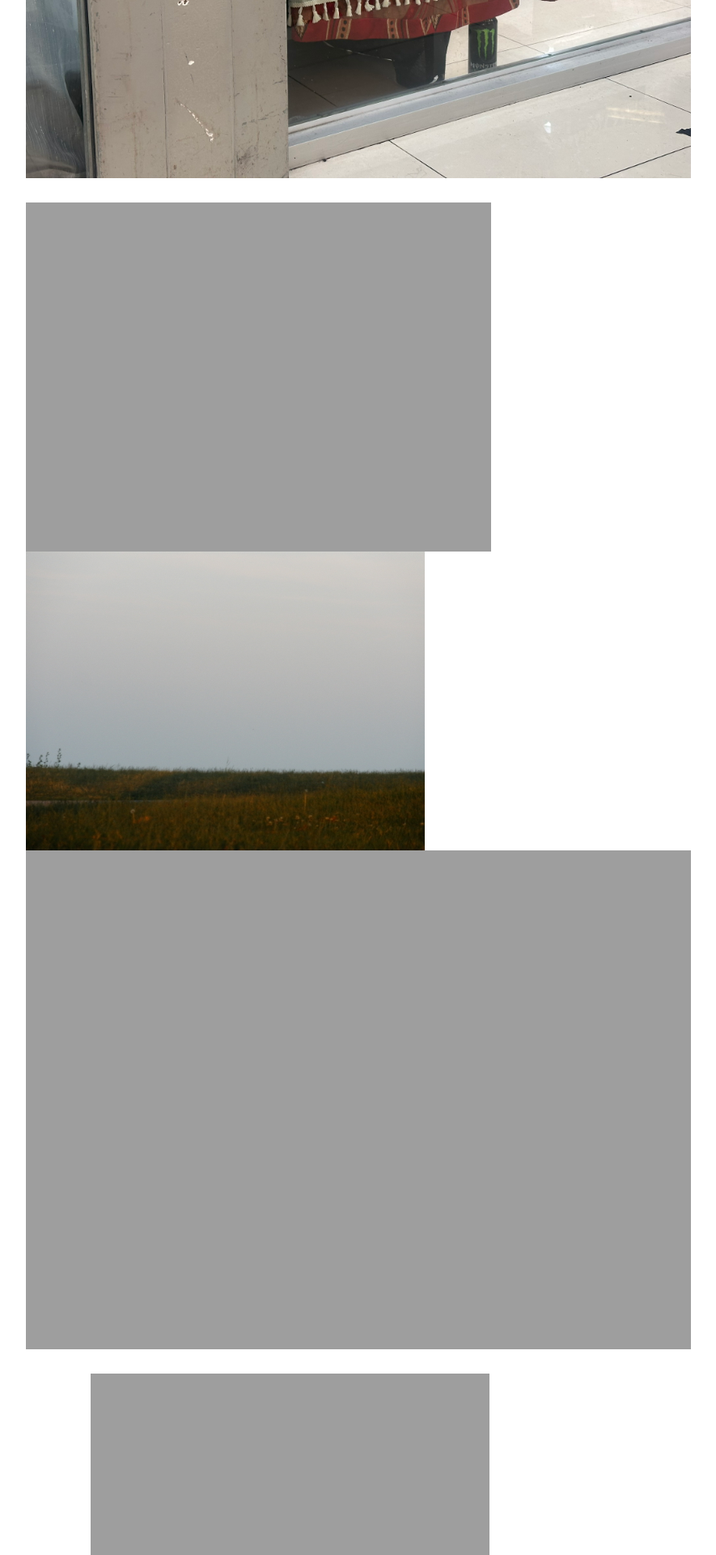
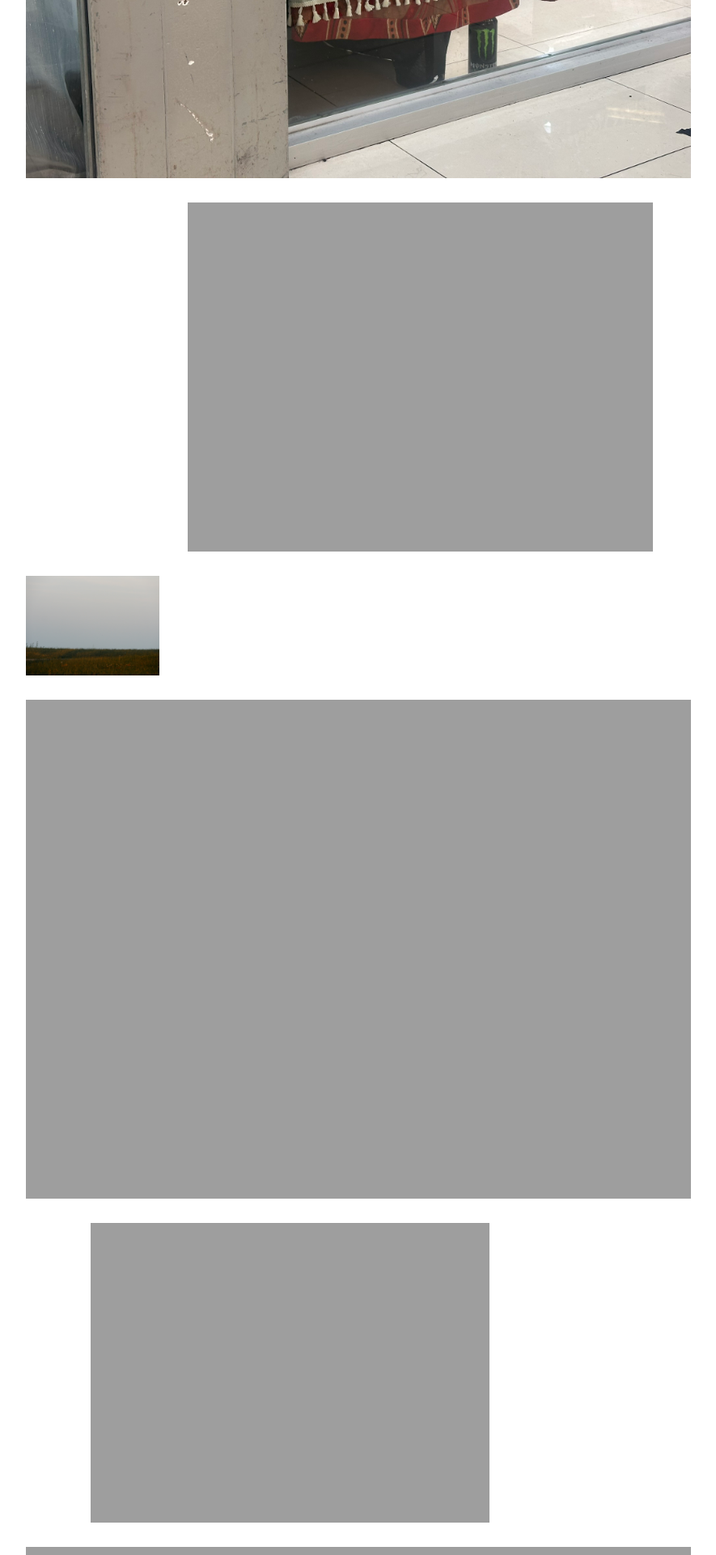
Before and after one commit to sammymustafa/personal-website, a Jekyll site: the page built from photos.md, in a window 1280 px wide. Shown: the part 794-2714 px from the top of the page at 81% size, without its empty margins (197-1082 px from the left). Built offline with Jekyll 4.4.1, drawn with Linux system fonts in a browser that asks for light colours.

Commit message:
adding more pics

```diff
--- a/_includes/photos.html
+++ b/_includes/photos.html
@@ -3,10 +3,10 @@
   <p class="photo-description">I’m working on being more intentional with my photography but, in the meantime, here is a selection of photos, people, and places that I love! Either taken on iPhone 14 Pro, Olympus FE-370, or Fujifilm X-T2 (you guess which ones use which :3).</p>
   <br>
   <br>
-  <div class="photo-grid" style="margin-bottom:30px;">
+  <div class="photo-grid">
     <img src="{{ site.github.url }}/photos/1.jpeg" alt="Photo 1" width="100%" style="margin-bottom:30px;">
-    <img src="{{ site.github.url }}/photos/2.jpeg" alt="Photo 2" width="70%">
-    <img src="{{ site.github.url }}/photos/3.jpeg" alt="Photo 3" width="60%">
+    <img src="{{ site.github.url }}/photos/2.jpeg" alt="Photo 2" width="70%" style="margin-left:200px; margin-bottom:30px;">
+    <img src="{{ site.github.url }}/photos/3.jpeg" alt="Photo 3" width="20%" style="margin-bottom:30px;">
     <img src="{{ site.github.url }}/photos/4.jpeg" alt="Photo 4" width="100%" style="margin-bottom:30px;">
     <img src="{{ site.github.url }}/photos/5.jpeg" alt="Photo 5" width="60%" style="margin-left:80px; margin-bottom:30px;">
     <img src="{{ site.github.url }}/photos/6.jpeg" alt="Photo 6" width="100%" style="margin-bottom:30px;">
```
Also changed, not shown: photos/44.jpeg (added), photos/45.jpeg (added), photos/48.jpeg (added), photos/49.jpeg (added), 7 other files.
